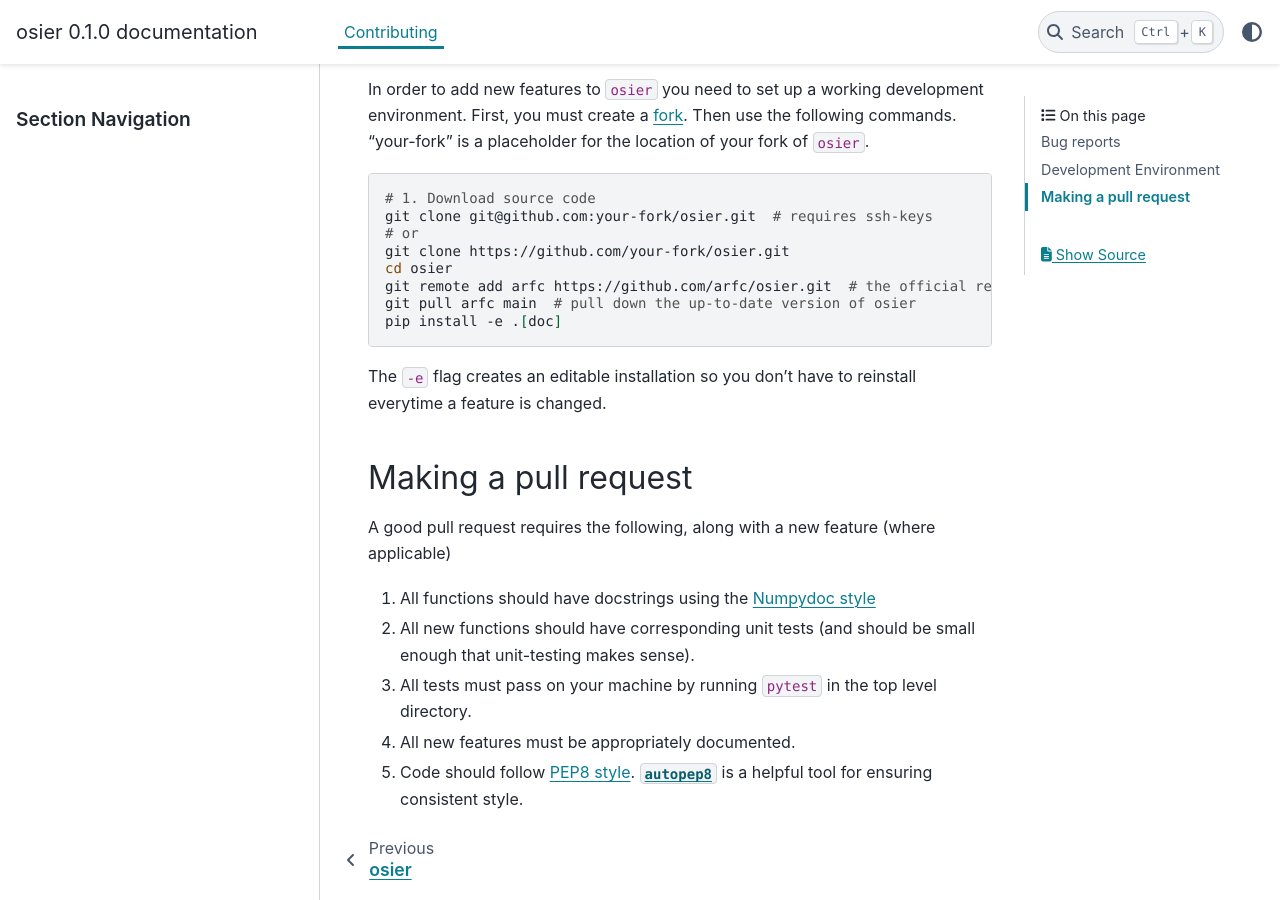
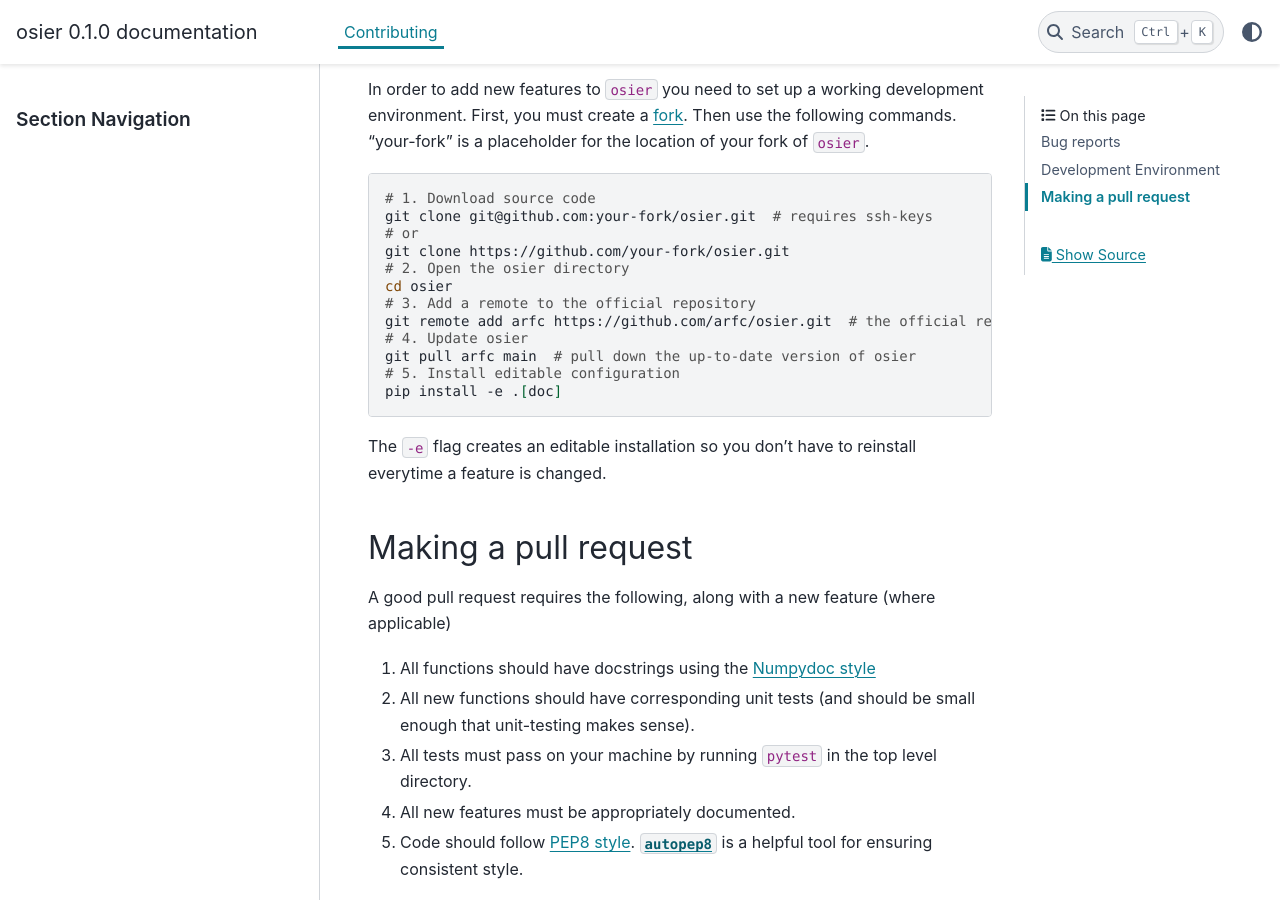
Before and after one commit to arfc/osier, a Sphinx documentation site: the page built from docs/source/contrib.md, in a window 1280 px wide and 900 px high, scrolled down 812 px. Built offline with Sphinx 7.4.7 and the PyData theme 0.15.4, drawn with Linux system fonts in a browser that asks for light colours.

Commit message:
improves instructions in contrib

````diff
--- a/docs/source/contrib.md
+++ b/docs/source/contrib.md
@@ -30,9 +30,13 @@ commands. "your-fork" is a placeholder for the location of your fork of `osier`.
 git clone git@github.com:your-fork/osier.git  # requires ssh-keys
 # or
 git clone https://github.com/your-fork/osier.git
+# 2. Open the osier directory
 cd osier
+# 3. Add a remote to the official repository
 git remote add arfc https://github.com/arfc/osier.git  # the official repository
+# 4. Update osier
 git pull arfc main  # pull down the up-to-date version of osier
+# 5. Install editable configuration
 pip install -e .[doc]
 ```
 The `-e` flag creates an editable installation so you don't have to reinstall everytime a
````
